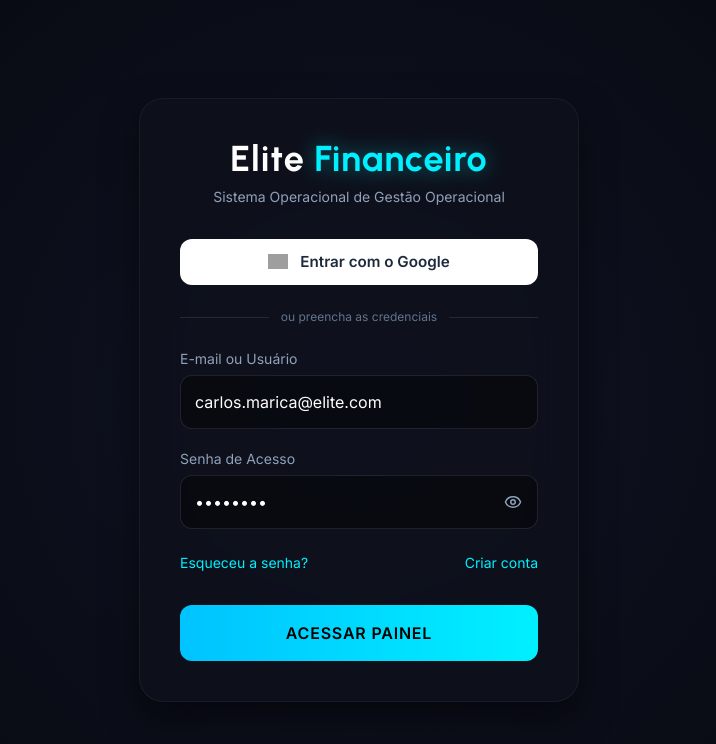
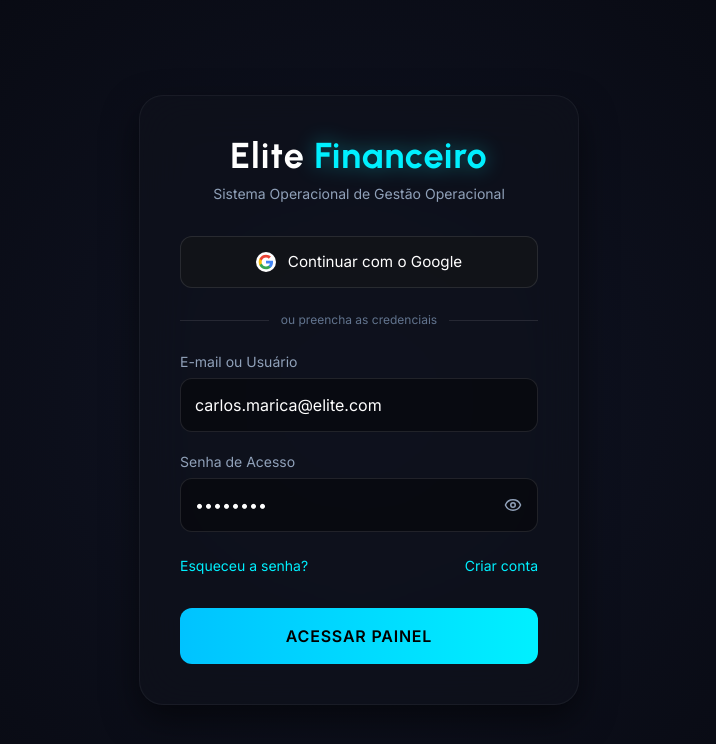
Before and after one commit to CaiqueSeabra/Elite-Financeiro-v2.0, a React (Vite) app: page / in a window 1280 px wide. Shown: the top 744 px of the page, without its empty margins (281-997 px from the left). Built offline with nearby package versions, Linux system fonts and the light colour scheme; grey boxes are pictures that could not be loaded.

Commit message:
feat: Update Google login button styling
Refactors the Google login button to use SVG for the Google logo and updates its styling for better visual consistency with the application's theme. This includes adjusting background, border, text color, and hover effects.

```diff
--- a/src/App.tsx
+++ b/src/App.tsx
@@ -242,10 +242,15 @@
 
         <button
           onClick={onLogin}
-          className="w-full bg-white text-slate-800 border-none rounded-xl p-3 font-semibold text-[0.95rem] flex items-center justify-center gap-3 cursor-pointer transition-all hover:shadow-[0_0_15px_rgba(255,255,255,0.5)] hover:-translate-y-[2px]"
+          className="w-full bg-[#13141a]/80 hover:bg-[#1a1b23] border border-white/10 text-white rounded-xl p-3.5 font-medium text-[0.95rem] flex items-center justify-center gap-3 cursor-pointer transition-all hover:border-white/20 hover:shadow-[0_0_15px_rgba(255,255,255,0.05)]"
         >
-          <img src="https://fonts.gstatic.com/s/i/productlogos/googleg/v6/web-24dp/rpage.img" alt="Google" className="w-5" />
-          Entrar com o Google
+          <svg className="w-5 h-5 bg-white rounded-full p-0.5" viewBox="0 0 24 24" xmlns="http://www.w3.org/2000/svg">
+            <path d="M22.56 12.25c0-.78-.07-1.53-.2-2.25H12v4.26h5.92c-.26 1.37-1.04 2.53-2.21 3.31v2.77h3.57c2.08-1.92 3.28-4.74 3.28-8.09z" fill="#4285F4"/>
+            <path d="M12 23c2.97 0 5.46-.98 7.28-2.66l-3.57-2.77c-.98.66-2.23 1.06-3.71 1.06-2.86 0-5.29-1.93-6.16-4.53H2.18v2.84C3.99 20.53 7.7 23 12 23z" fill="#34A853"/>
+            <path d="M5.84 14.09c-.22-.66-.35-1.36-.35-2.09s.13-1.43.35-2.09V7.07H2.18C1.43 8.55 1 10.22 1 12s.43 3.45 1.18 4.93l2.85-2.22.81-.62z" fill="#FBBC05"/>
+            <path d="M12 5.38c1.62 0 3.06.56 4.21 1.64l3.15-3.15C17.45 2.09 14.97 1 12 1 7.7 1 3.99 3.47 2.18 7.07l3.66 2.84c.87-2.6 3.3-4.53 6.16-4.53z" fill="#EA4335"/>
+          </svg>
+          Continuar com o Google
         </button>
 
         <div className="flex items-center text-slate-500 text-xs gap-3 my-6">
```
